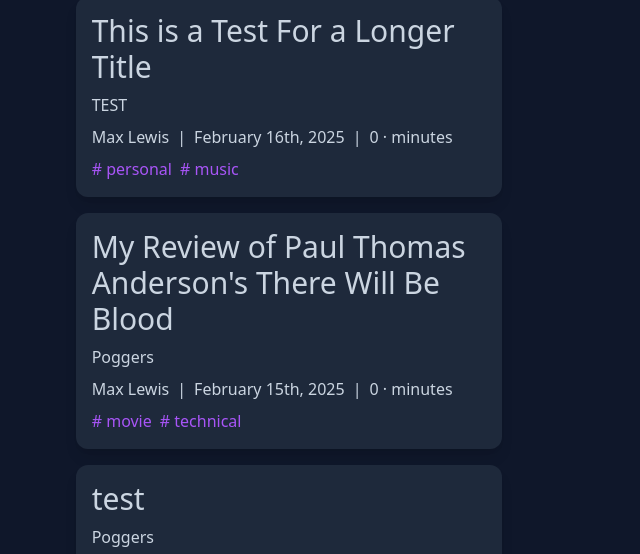
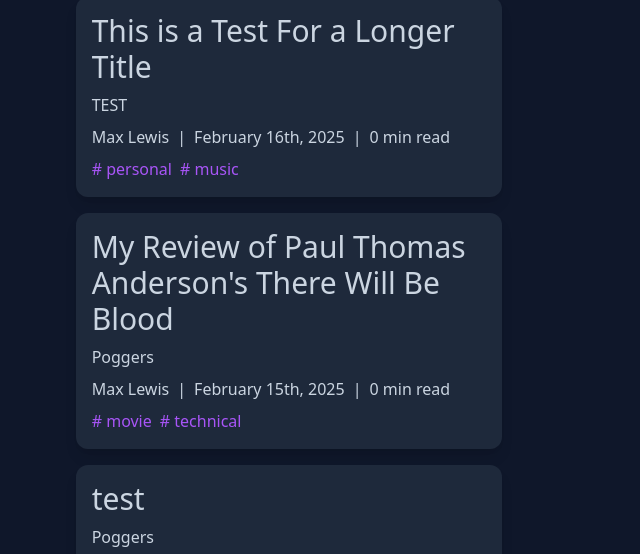
Before and after one commit to mslew/blog, an Astro site: page / in a window 1280 px wide. Shown: the part 233-787 px from the top of the page, 351-991 px from the left. Built offline with nearby package versions, Linux system fonts and the light colour scheme; Astro itself is replaced by a stand-in of ours; some packages are replaced by stand-ins of ours.

Commit message:
time change

```diff
--- a/src/components/PostCard.astro
+++ b/src/components/PostCard.astro
@@ -1,6 +1,7 @@
 ---
 import getMinutes from "../utils/getMinutes";
 import dateFormat from "dateformat";
+import readingTime from "reading-time";
 
 const { slug, title, description, tags, pubDate, author } = Astro.props;
 
@@ -16,7 +17,7 @@
             <p>|</p>
             <p>{dateFormat(pubDate, "UTC:mmmm dS, yyyy")}</p>
             <p>|</p>
-            <p>{getMinutes(body).time} · {getMinutes(body).minute}</div></p>
+            <p>{Math.round(readingTime(body).minutes)} min read</div></p>
         <div class="flex flex-row gap-2">
             {tags.map((tag: string) =>
                 <span class="text-purple-500"># {tag}</span>
--- a/src/layouts/PostLayout.astro
+++ b/src/layouts/PostLayout.astro
@@ -6,7 +6,7 @@
 import LeftArrow from "../components/LeftArrow.astro";
 import UpArrow from "../components/UpArrow.astro";
 import RightArrow from "../components/RightArrow.astro";
-import getMinutes from "../utils/getMinutes";
+import readingTime from "reading-time";
 let {
     content: {
         title,
@@ -44,7 +44,7 @@
                     <p>|</p>
                     <p>{dateFormat(pubDate, "UTC:mmmm dS, yyyy")}</p>
                     <p>|</p>
-                    <p>{getMinutes(body).time} · {getMinutes(body).minute}</p>
+                    <p>{Math.round(readingTime(body).minutes)} min read</p>
                 </div>
             </div>
             {updatedDate && <p><em>Updated {dateFormat(updatedDate, "UTC:mmmm dS, yyyy")}</em></p>}
--- a/src/utils/getMinutes.ts
+++ /dev/null
@@ -1,19 +0,0 @@
-import readingTime from "reading-time";
-
-export default function getMinutes(body: string){
-    interface minute {
-        time: number
-        minute: string
-    }
-    const minutes = Math.round(readingTime(body).minutes)
-    let min:minute = {time: 0, minute: 'minutes'}
-    if (minutes === 1){
-        min = {time: minutes, minute: 'minute'}
-        return min
-    }
-    if (minutes > 1 || minutes === 0){
-        min = {time: minutes, minute: 'minutes'}
-        return min
-    }
-    return min
-}
```
Also changed, not shown: src/layouts/MainLayout.astro (line endings or trailing spaces).
